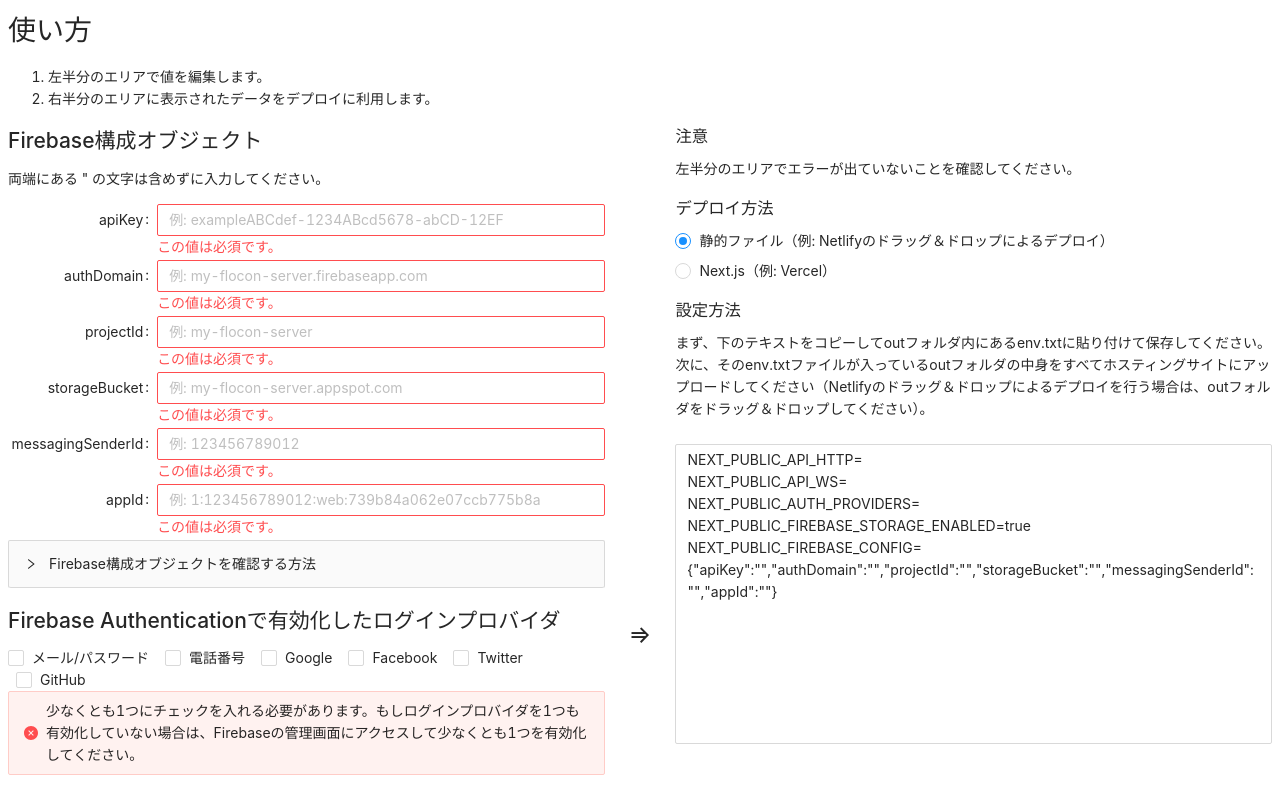
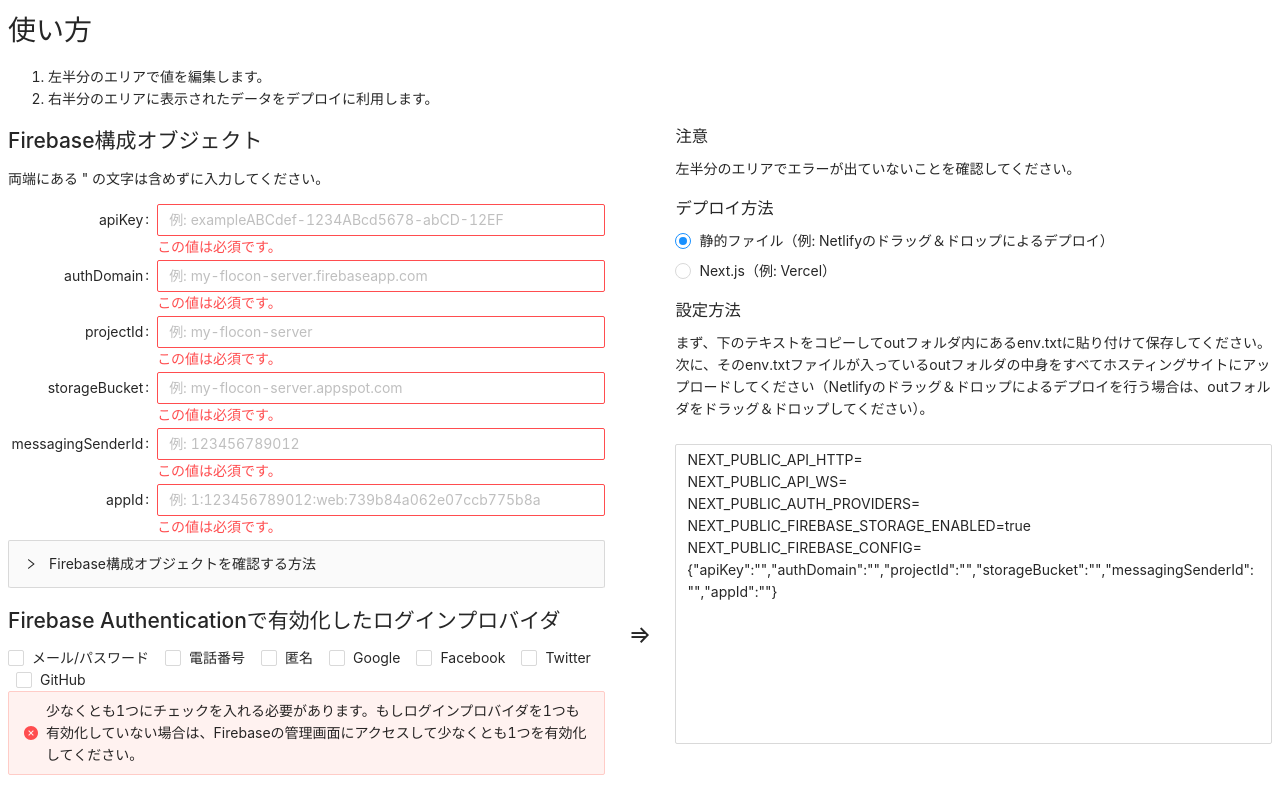
Before and after one commit to flocon-trpg/tools, a Next.js app: page /web-server in a window 1280 px wide. Shown: the top 785 px of the page. Built offline with nearby package versions, Linux system fonts and the light colour scheme.

Commit message:
匿名ログインに対応

```diff
--- a/components/pages/index.tsx
+++ b/components/pages/index.tsx
@@ -6,6 +6,10 @@ export const Index: NextPage = () => {
         <div style={{ padding: 16 }}>
             <h2>Floconツール</h2>
             <Link href="/web-server">Webサーバーの設定を作成する</Link>
+            <h2>その他</h2>
+            <a href="https://github.com/flocon-trpg/docs" target="_blank" rel="noopener noreferrer">
+                ソースコード
+            </a>
         </div>
     );
 };
--- a/components/pages/web-server.tsx
+++ b/components/pages/web-server.tsx
@@ -39,6 +39,7 @@ type FirebaseConfig = {
     [appId]: string;
 };
 
+const anonymous = 'anonymous';
 const email = 'email';
 const google = 'google';
 const facebook = 'facebook';
@@ -47,6 +48,7 @@ const twitter = 'twitter';
 const phone = 'phone';
 
 type AuthProviders = {
+    [anonymous]: boolean;
     [email]: boolean;
     [google]: boolean;
     [facebook]: boolean;
@@ -58,6 +60,7 @@ type AuthProviders = {
 namespace AuthProviders {
     export const isEmpty = (source: AuthProviders): boolean => {
         return (
+            !source.anonymous &&
             !source.email &&
             !source.google &&
             !source.facebook &&
@@ -87,6 +90,7 @@ const toConfig = (source: ConfigState): Config => {
         NEXT_PUBLIC_API_HTTP: source.NEXT_PUBLIC_API_HTTP,
         NEXT_PUBLIC_API_WS: source.NEXT_PUBLIC_API_WS,
         NEXT_PUBLIC_AUTH_PROVIDERS: [
+            source.NEXT_PUBLIC_AUTH_PROVIDERS[anonymous] ? anonymous : null,
             source.NEXT_PUBLIC_AUTH_PROVIDERS[email] ? email : null,
             source.NEXT_PUBLIC_AUTH_PROVIDERS[facebook] ? facebook : null,
             source.NEXT_PUBLIC_AUTH_PROVIDERS[github] ? github : null,
@@ -127,6 +131,7 @@ export const WebServer: NextPage = () => {
         NEXT_PUBLIC_API_HTTP: '',
         NEXT_PUBLIC_API_WS: '',
         NEXT_PUBLIC_AUTH_PROVIDERS: {
+            anonymous: false,
             email: false,
             google: false,
             facebook: false,
@@ -284,6 +289,16 @@ ${key}=${value}`;
                         }}
                     >
                         電話番号
+                    </Checkbox>
+                    <Checkbox
+                        value={configState.NEXT_PUBLIC_AUTH_PROVIDERS.anonymous}
+                        onChange={e => {
+                            setConfigStateWithImmer(configState => {
+                                configState.NEXT_PUBLIC_AUTH_PROVIDERS.anonymous = e.target.checked;
+                            });
+                        }}
+                    >
+                        匿名
                     </Checkbox>
                     <Checkbox
                         value={configState.NEXT_PUBLIC_AUTH_PROVIDERS.google}
```
